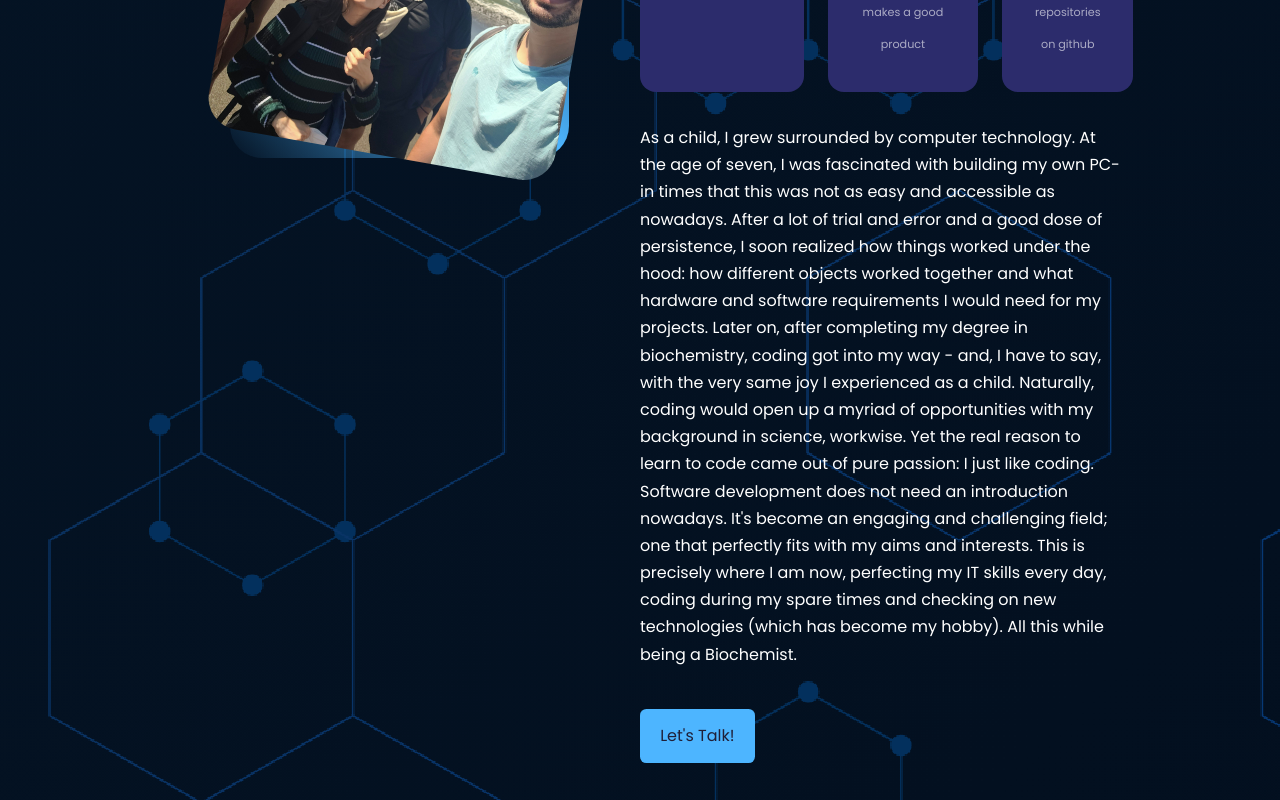
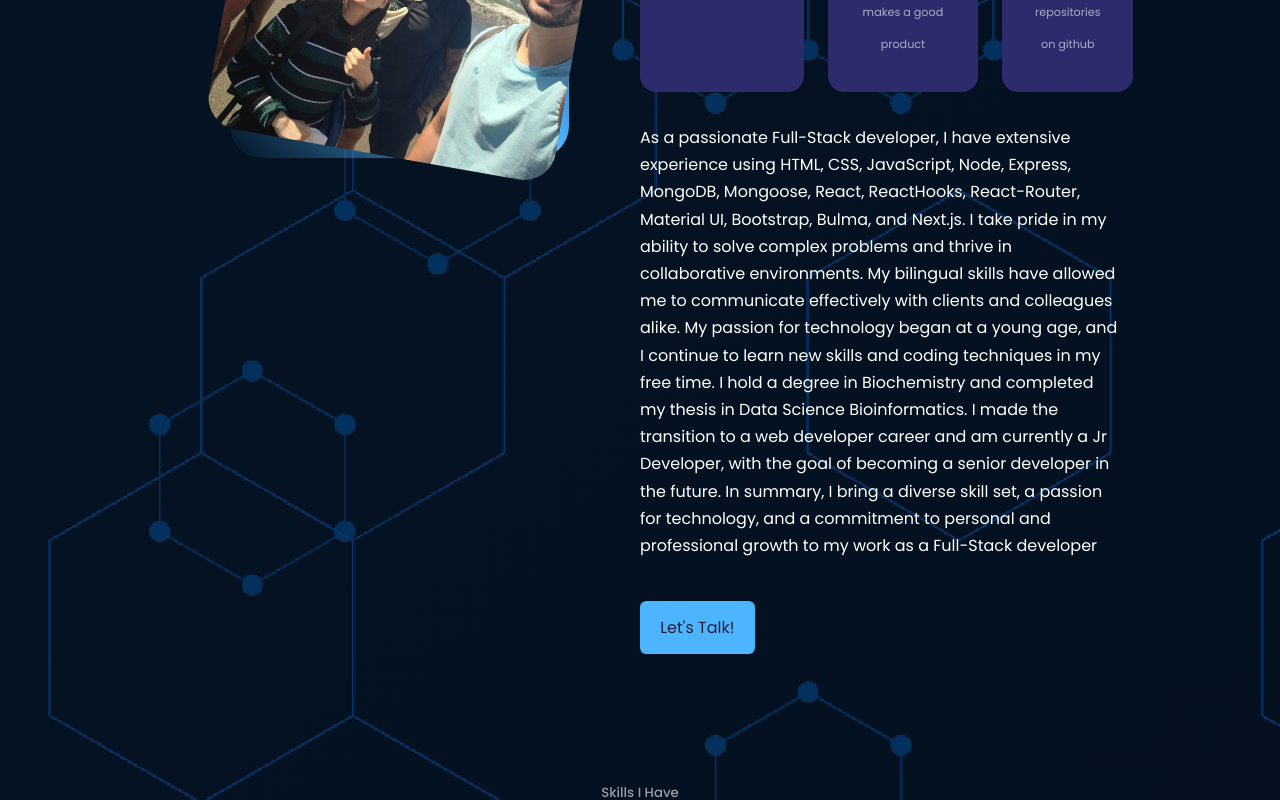
Before and after one commit to Rom1893/myWebpage, a React (Create React App) app: page / in a window 1280 px wide. Shown: the part 1220-2020 px from the top of the page. Built offline with nearby package versions, Linux system fonts and the light colour scheme.

Commit message:
Updated info
About and Header

```diff
--- a/src/Components/About/About.jsx
+++ b/src/Components/About/About.jsx
@@ -37,20 +37,19 @@ const About = () => {
           </div>
 
           <p>
-            As a child, I grew surrounded by computer technology.
-            At the age of seven, I was fascinated with building my own PC- in times that this was
-            not as easy and accessible as nowadays. After a lot of trial and error and a good dose
-            of persistence, I soon realized how things worked under the hood: how different objects
-            worked together and what hardware and software requirements I would need for my projects.
-            Later on, after completing my degree in biochemistry, coding got into my way - and,
-            I have to say, with the very same joy I experienced as a child. Naturally, coding would
-            open up a myriad of opportunities with my background in science, workwise. Yet the real
-            reason to learn to code came out of pure passion: I just like coding.
-            Software development does not need an introduction nowadays. It's become an
-            engaging and challenging field; one that perfectly fits with my aims and interests.
-            This is precisely where I am now, perfecting my IT skills every day, coding during
-            my spare times and checking on new technologies (which has become my hobby).
-            All this while being a Biochemist.
+          As a passionate Full-Stack developer, I have extensive
+          experience using HTML, CSS, JavaScript, Node, Express, MongoDB,
+          Mongoose, React, ReactHooks, React-Router, Material UI, Bootstrap, Bulma,
+          and Next.js. I take pride in my ability to solve complex problems and thrive
+          in collaborative environments. My bilingual skills have allowed me to communicate
+          effectively with clients and colleagues alike. My passion for technology began at a young age,
+          and I continue to learn new skills and coding techniques in my free time. I hold a degree in
+          Biochemistry and completed my thesis in Data Science Bioinformatics. I made the transition to a
+          web developer career and am currently a Jr Developer, with the goal of becoming a senior developer
+          in the future.
+          In summary, I bring a diverse skill set,
+          a passion for technology, and a commitment to personal
+          and professional growth to my work as a Full-Stack developer
           </p>
           <a href="#contact" className='btn btn-primary'>Let's Talk!</a>
         </div>
--- a/src/Components/Header/Header.jsx
+++ b/src/Components/Header/Header.jsx
@@ -10,7 +10,7 @@ const Header = () => {
       <div className="container header__container">
         <h5>Hello I'm</h5>
         <h1>Rodrigo Morán</h1>
-        <h5 className='text-light'>Front-end React Developer</h5>
+        <h5 className='text-light'>Full-Stack Developer</h5>
         <CTA />
         <HeaderSocials />
 
```
